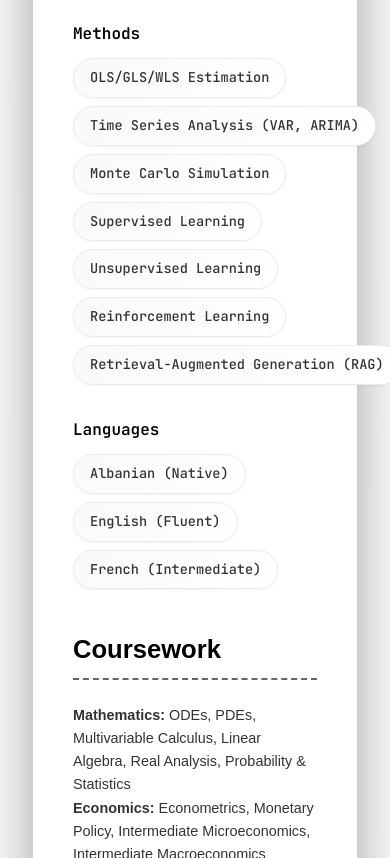
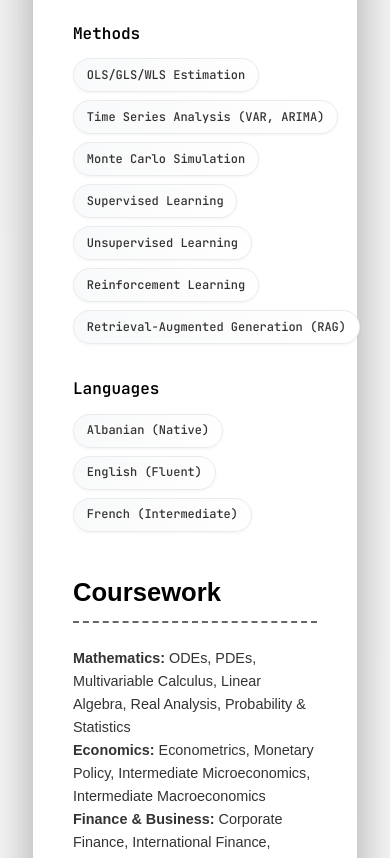
Before and after one commit to Stivi-Canka/my-website, a plain HTML site: page pages/resume.html in a window 390 px wide. Shown: the part 6747-7605 px from the top of the page. Drawn offline with nearby package versions, Linux system fonts and the light colour scheme.

Commit message:
improve mobile responsiveness

```diff
--- a/pages/resume.html
+++ b/pages/resume.html
@@ -725,6 +725,14 @@
             .test-score-details {
                 grid-template-columns: 1fr;
             }
+
+            .skill-tag {
+                font-size: 0.75rem;
+                padding: 0.4rem 0.8rem;
+                word-break: break-word;
+                white-space: normal;
+                text-align: center;
+            }
         }
     </style>
 
```
Also changed, not shown: index-mobile.html (+1 -2 lines).
